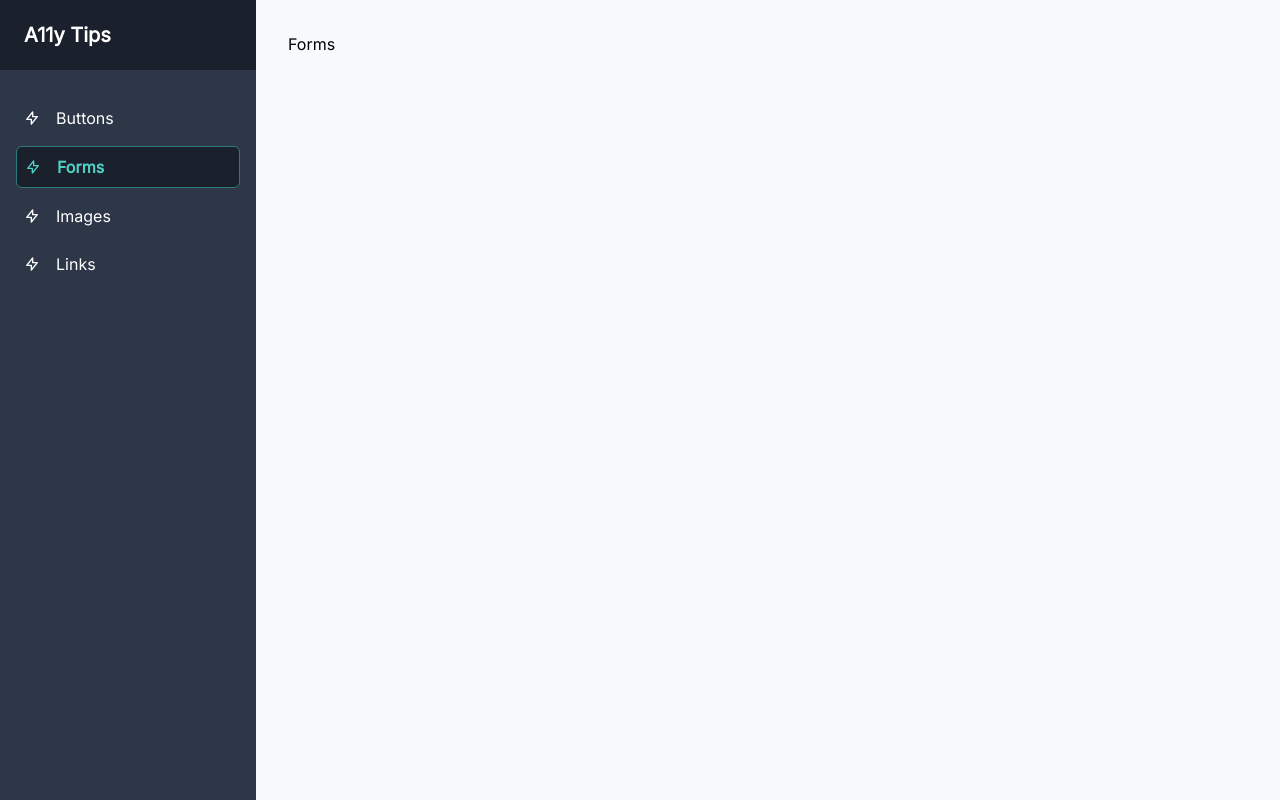
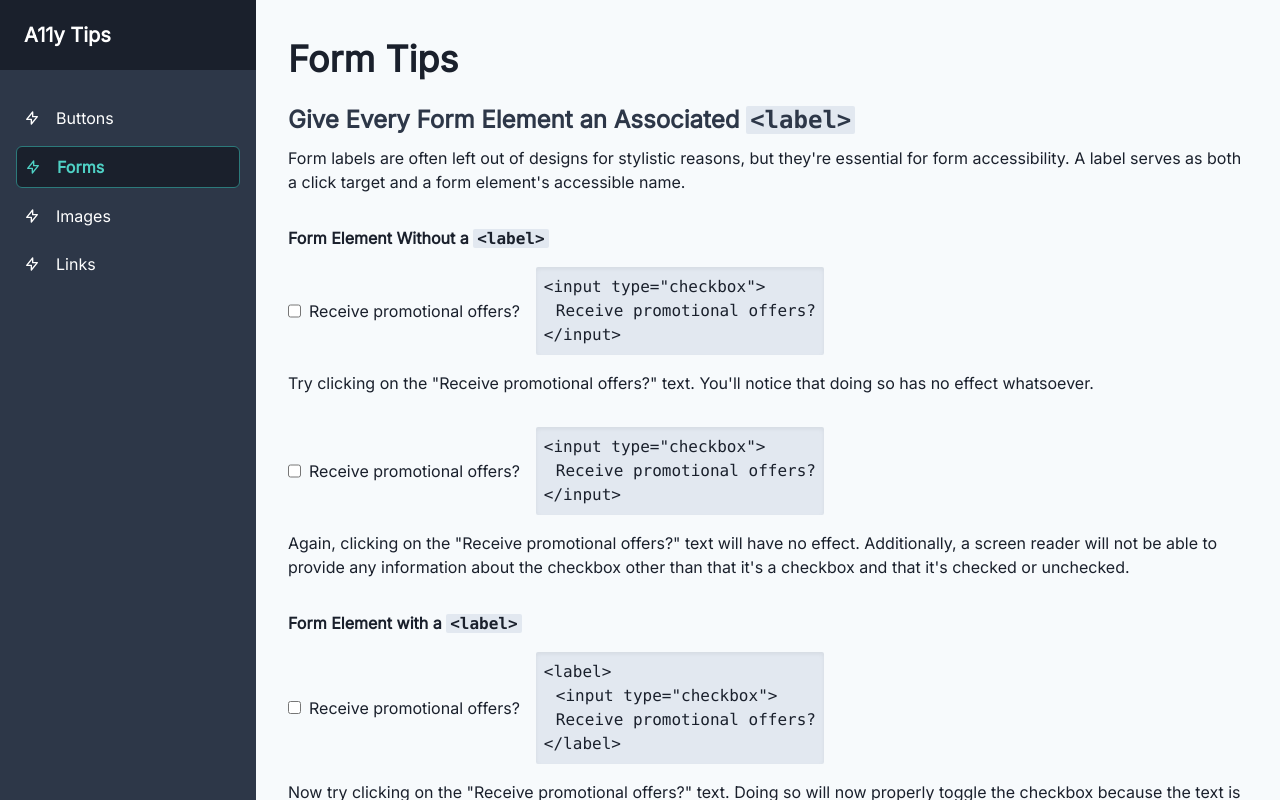
Before and after one commit to movntains/accessibility-reference, a Nuxt app: page /forms in a window 1280 px wide. Built offline with nearby package versions, Linux system fonts and the light colour scheme; what @tailwindcss/custom-forms, @tailwindcss/ui would draw is missing.

Commit message:
Updates forms page

```diff
--- a/pages/forms/index.vue
+++ b/pages/forms/index.vue
@@ -1,11 +1,23 @@
 <template>
-  <div>
-    Forms
+  <div class="text-gray-900">
+    <h1
+      class="page-heading"
+      v-text="'Form Tips'"
+    />
+    <FormLabelsSection />
+    <FocusRingsSection />
   </div>
 </template>
 
 <script type="text/babel">
+import FocusRingsSection from '@/components/sections/forms/FocusRingsSection'
+import FormLabelsSection from '@/components/sections/forms/FormLabelsSection'
+
 export default {
   name: 'FormsPage',
+  components: {
+    FocusRingsSection,
+    FormLabelsSection,
+  },
 }
 </script>
```
